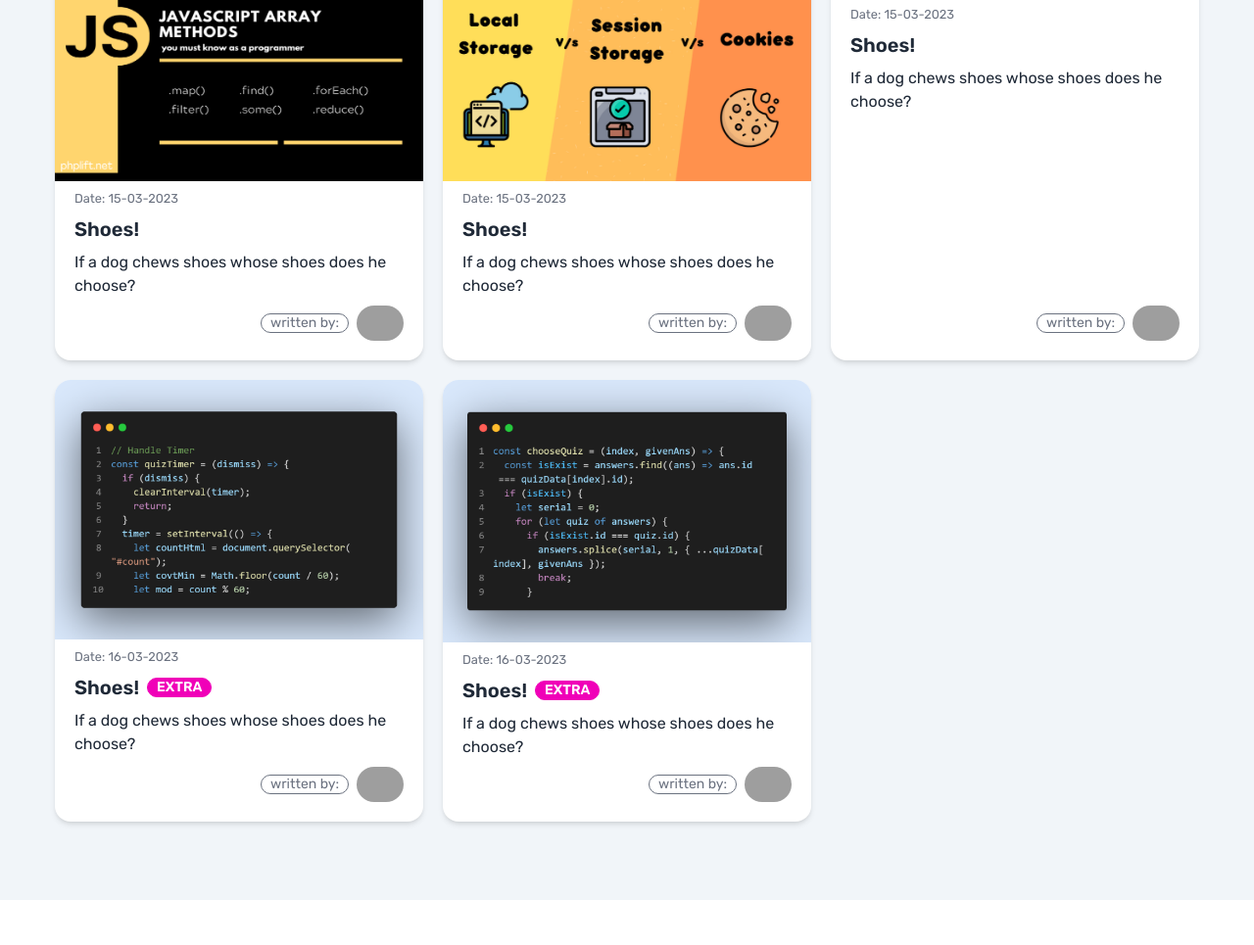
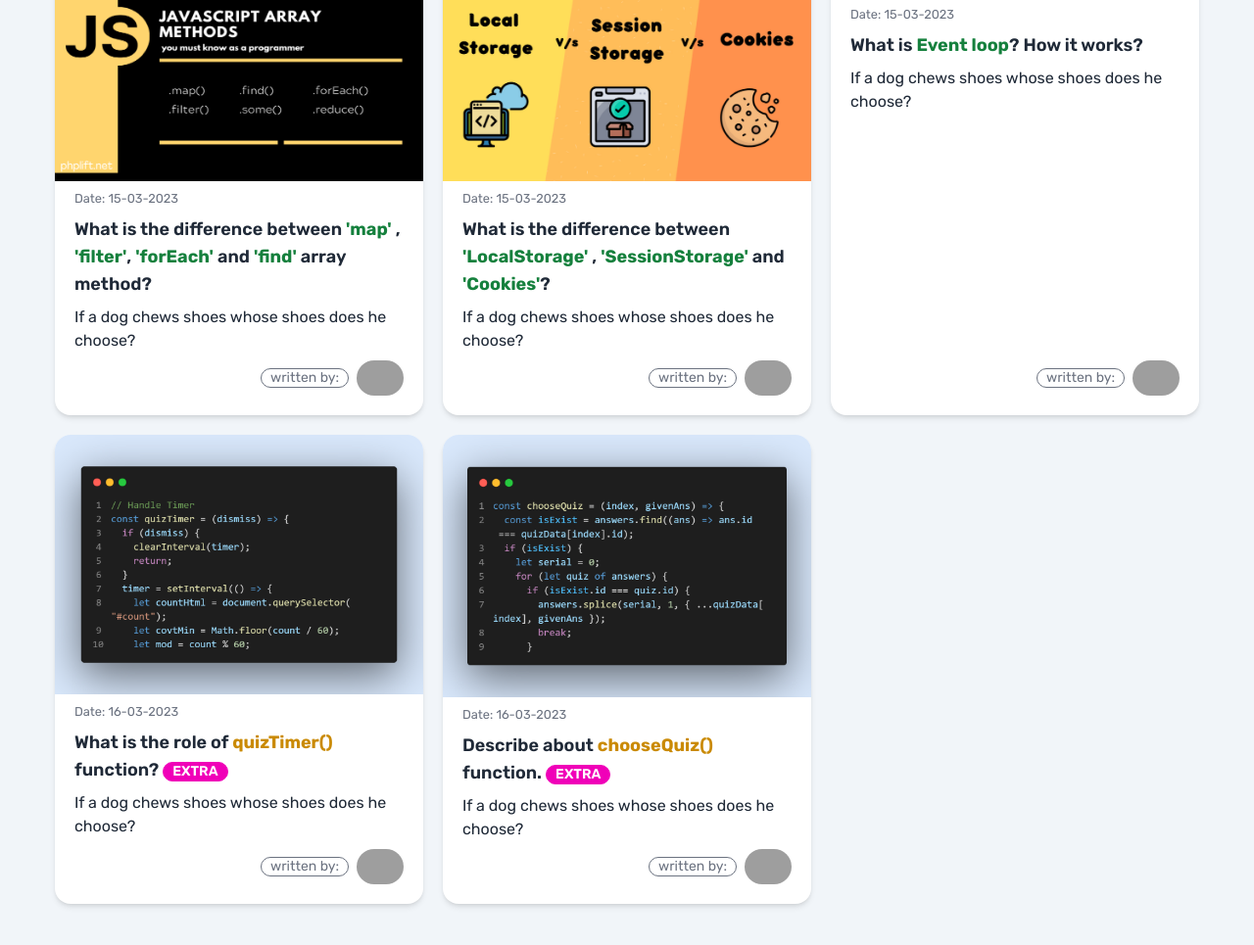
Before and after one commit to developer-shourav/QUIZ-HERO, a plain HTML site: page blog.html in a window 1280 px wide. Shown: the part 287-1252 px from the top of the page at 98% size. Before the commit the page ends 1206 px from the top, so only its background shows below. Drawn offline with nearby package versions, Linux system fonts and the light colour scheme; grey boxes are pictures that could not be loaded.

Commit message:
dynamic questions added in the blog

```diff
--- a/blog.html
+++ b/blog.html
@@ -55,14 +55,13 @@
       <h1 class="uppercase font-bold ml-6 md:ml-14 my-4 md:my-6 lg:my-10 text-2xl md:text-3xl"><span class="text-green-700">Popular</span> blogs</h1>
 
       <section class="container px-6 md:px-14 mt-5 grid  grid-cols-1 md:grid-cols-2 lg:grid-cols-3 gap-5 mx-auto">
-
+        <!-- Blog One -->
         <div class="card w-98 bg-base-100  shadow-md">
           <figure><img src="./images/blog1.png" alt="Array method blog image " /></figure>
           <div class="card-body p-5">
             <small class="-mt-3 text-gray-500">Date: 15-03-2023</small>
-            <h2 class="card-title">
-              Shoes!
-
+            <h2 class=" font-semibold text-lg">
+              What is the difference between <span class="font-bold text-green-700">'map'</span> , <span class="font-bold text-green-700">'filter'</span>, <span class="font-bold text-green-700">'forEach'</span> and <span class="font-bold text-green-700">'find'</span> array method?
             </h2>
             <p>If a dog chews shoes whose shoes does he choose?</p>
             <div class="card-actions text-gray-500 justify-end items-center">
@@ -79,9 +78,8 @@
           <figure><img src="./images/blog2.png" alt="LocalStorage , sessionStorage and cookies blog image" /></figure>
           <div class="card-body p-5">
             <small class="-mt-3 text-gray-500">Date: 15-03-2023</small>
-            <h2 class="card-title">
-              Shoes!
-
+            <h2 class=" font-semibold text-lg">
+              What is the difference between <span class="font-bold text-green-700">'LocalStorage'</span> , <span class="font-bold text-green-700">'SessionStorage'</span> and <span class="font-bold text-green-700">'Cookies'</span>?
             </h2>
             <p>If a dog chews shoes whose shoes does he choose?</p>
             <div class="card-actions text-gray-500 justify-end items-center">
@@ -98,9 +96,8 @@
           <figure><img src="./images/blog3.gif" alt="Event loop blog image" /></figure>
           <div class="card-body p-5">
             <small class="-mt-3 text-gray-500">Date: 15-03-2023</small>
-            <h2 class="card-title">
-              Shoes!
-
+            <h2 class=" font-semibold text-lg">
+              What is <span class="font-bold text-green-700">Event loop</span>? How it works?
             </h2>
             <p>If a dog chews shoes whose shoes does he choose?</p>
             <div class="card-actions text-gray-500 justify-end items-center">
@@ -117,8 +114,8 @@
           <figure><img src="./images/blog4.png" alt="quizTimer blog image " /></figure>
           <div class="card-body p-5">
             <small class="-mt-3 text-gray-500">Date: 16-03-2023</small>
-            <h2 class="card-title">
-              Shoes!
+            <h2 class=" font-semibold text-lg">
+              What is the role of <span class="font-bold text-yellow-600">quizTimer()</span> function?
               <div class="badge badge-secondary">EXTRA</div>
             </h2>
             <p>If a dog chews shoes whose shoes does he choose?</p>
@@ -136,8 +133,8 @@
           <figure><img src="./images/blog5.png" alt="choiceQuiz blog image" /></figure>
           <div class="card-body p-5">
             <small class="-mt-3 text-gray-500">Date: 16-03-2023</small>
-            <h2 class="card-title">
-              Shoes!
+            <h2 class=" font-semibold text-lg">
+             Describe about <span class="font-bold text-yellow-600">chooseQuiz()</span> function.
               <div class="badge badge-secondary">EXTRA</div>
             </h2>
             <p>If a dog chews shoes whose shoes does he choose?</p>
```
